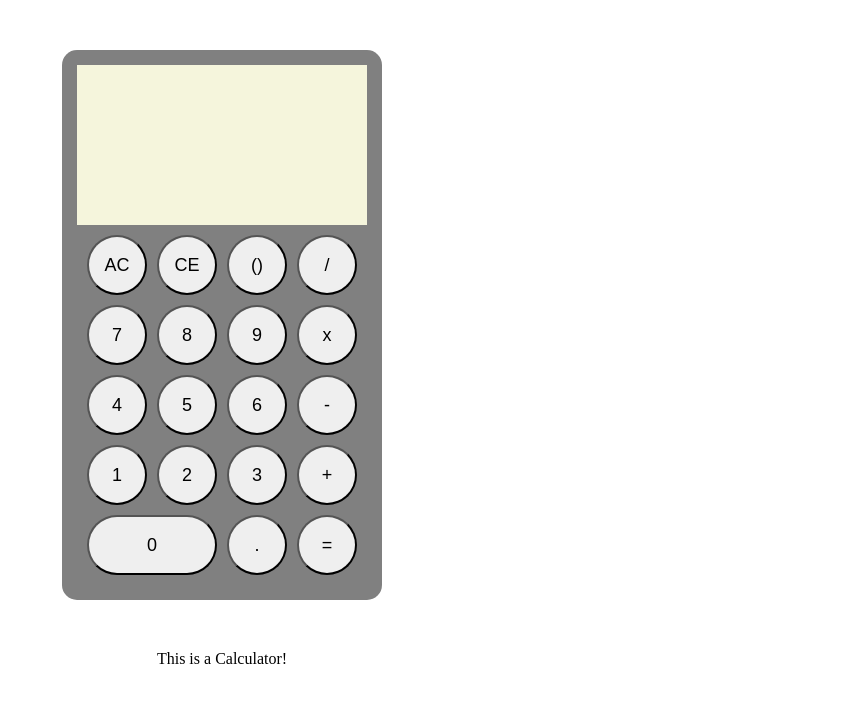
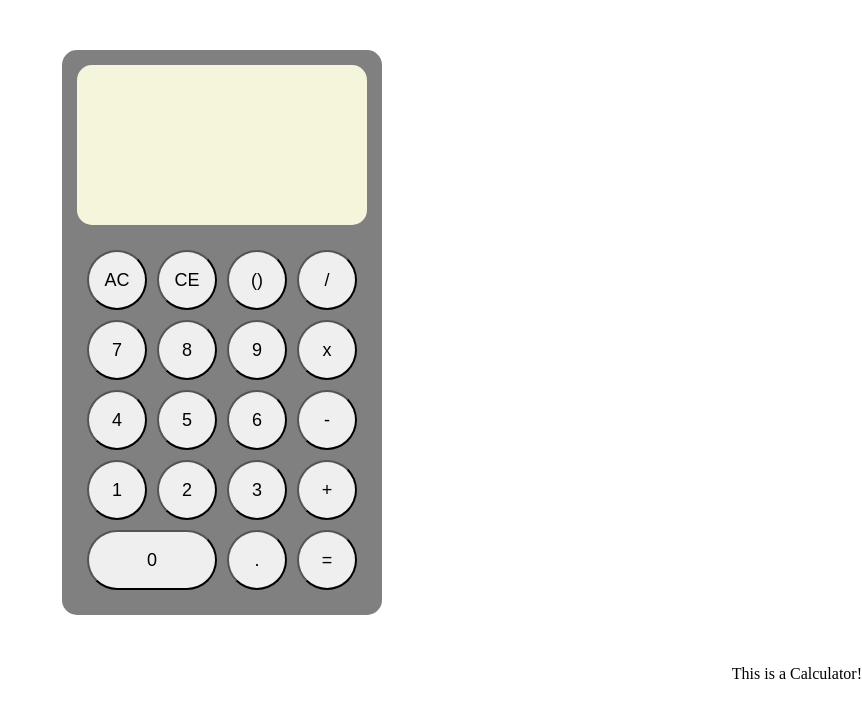
Before and after one commit to madwayl/calc, a plain HTML site: page index.html in a window 1280 px wide. Shown: the whole page, without its empty margins (418-1280 px from the left). Drawn offline with Linux system fonts and the light colour scheme.

```diff
--- a/index.html
+++ b/index.html
@@ -65,5 +65,6 @@
         </div>
     </div>
     <footer> This is a Calculator! </footer>
+    <script src="./script.js"></script>
 </body>
 </html>
--- a/style.css
+++ b/style.css
@@ -2,7 +2,7 @@
 body {
     margin: 0;
     padding: 0;
-    text-align: center;
+    text-align: right;
     box-sizing: border-box;
 }
 
@@ -26,6 +26,8 @@
     height: auto;
     background-color: beige;
     padding: 10px;
+    border-radius: 15px;
+    margin-bottom: 15px;
 }
 
 div[data-section="entry"]{
```
